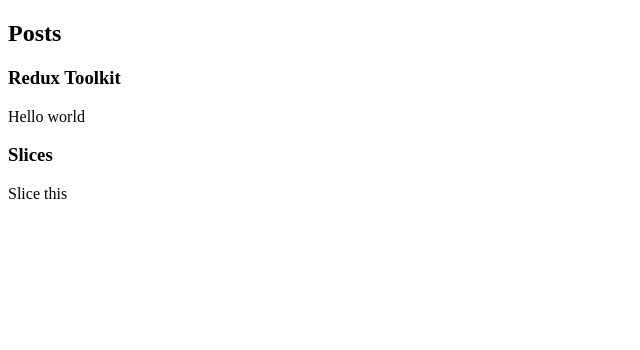
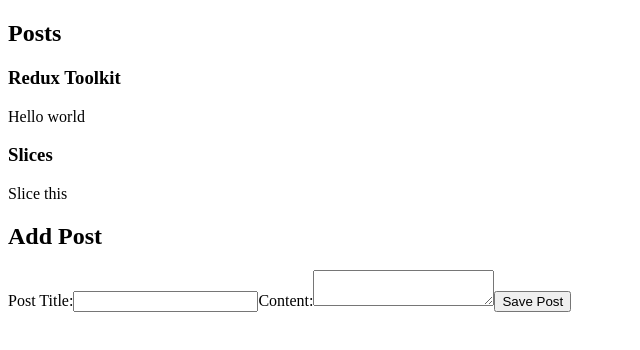
Before and after one commit to BorislavBenderov/redux-toolkit-tutorial, a React (Create React App) app: page / in a window 1280 px wide. Shown: the top 350 px of the page, without its empty margins (0-640 px from the left). Built offline with nearby package versions, Linux system fonts and the light colour scheme.

Commit message:
Add AddPostForm Component

```diff
--- a/src/App.js
+++ b/src/App.js
@@ -1,3 +1,4 @@
+import { AddPostForm } from "./components/AddPostForm";
 import { Counter } from "./components/Counter";
 import { PostsList } from "./components/PostsList";
 
@@ -5,6 +6,7 @@ function App() {
   return (
     <div className="App">
       <PostsList />
+      <AddPostForm />
     </div>
   );
 }
--- /dev/null
+++ b/src/components/AddPostForm.js
@@ -0,0 +1,55 @@
+import { useState } from "react";
+import { useDispatch } from "react-redux";
+import { nanoid } from "@reduxjs/toolkit";
+import { postAdded } from "../feautures/posts/postsSlice";
+
+export const AddPostForm = () => {
+    const dispatch = useDispatch();
+    const [title, setTitle] = useState('');
+    const [content, setContent] = useState('');
+
+    const onTitleChanged = (e) => {
+        setTitle(e.target.value);
+    }
+
+    const onContentChanged = (e) => {
+        setContent(e.target.value);
+    }
+
+    const onSave = () => {
+        if (title && content) {
+            dispatch(
+                postAdded(title, content)
+            );
+
+            setTitle('');
+            setContent('');
+        }
+    }
+
+    return (
+        <section>
+            <h2>Add Post</h2>
+            <form>
+                <label htmlFor="postTitle">Post Title:</label>
+                <input
+                    type="text"
+                    id="postTitle"
+                    name="postTitle"
+                    value={title}
+                    onChange={onTitleChanged}
+                />
+                <label htmlFor="postContent">Content:</label>
+                <textarea
+                    name="postContent"
+                    id="postContent"
+                    value={content}
+                    onChange={onContentChanged}
+                />
+                <button
+                    type="button"
+                    onClick={onSave}>Save Post</button>
+            </form>
+        </section>
+    );
+}
```
